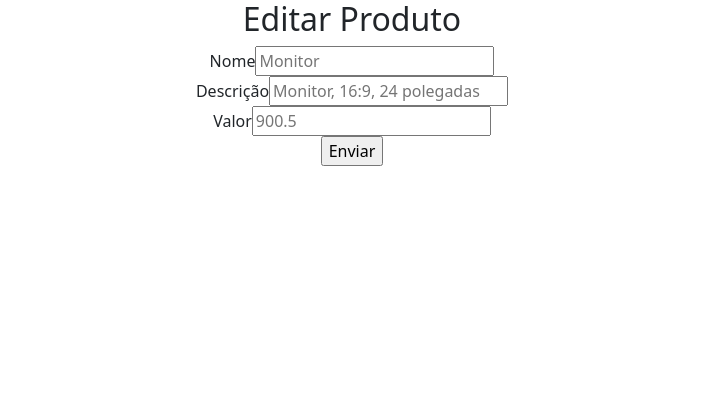
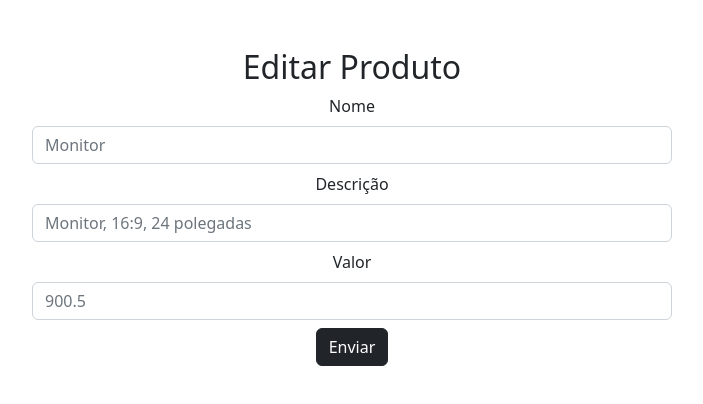
Before and after one commit to diogoasp/t3-frontend-test, a React (Create React App) app: page /produtos/editar/1 in a window 1280 px wide. Shown: the top 404 px of the page, without its empty margins (288-991 px from the left). Built offline with nearby package versions, Linux system fonts and the light colour scheme.

Commit message:
add style in edit products and product table

```diff
--- a/src/App.css
+++ b/src/App.css
@@ -1,7 +1,7 @@
 .App {
   text-align: center;
 }
-.App button{
+.App header button{
   margin: 10px;
 }
 
@@ -54,3 +54,16 @@
   min-width: 200px;
   border-radius: 20px;
 }
+
+.btn-table{
+  border: none;
+  background-color: inherit;
+  color: inherit;
+  text-decoration: none;
+  margin: 0 10%;
+  font-size: 1.2em;
+}
+
+.btn-table:hover{
+  color: #508aff;
+}
--- a/src/components/Header.tsx
+++ b/src/components/Header.tsx
@@ -48,7 +48,7 @@ const Header = ({ user }: HeaderProps) => {
             <Navbar.Collapse className="justify-content-end">
               <Navbar.Text>
                 {hasUser() ? <span>Olá, {user?.email}</span> : null}
-                <Button variant='dark' data-testid="sair" onClick={toLogin()} >  {hasUser() ? <span>Sair</span> : <span>Entrar</span>} </Button>
+                {hasUser() ? <Button variant='danger' data-testid="sair" onClick={toLogin()} ><span>Sair</span></Button> : <Button variant='success' data-testid="sair" onClick={toLogin()} ><span>Entrar</span> </Button>}
               </Navbar.Text>
             </Navbar.Collapse>
           </Container>
--- a/src/components/ProductTables.tsx
+++ b/src/components/ProductTables.tsx
@@ -1,4 +1,6 @@
 import React from 'react';
+import { Table } from 'react-bootstrap';
+import { BiCart, BiEditAlt, BiTrash } from 'react-icons/bi';
 import { Link } from "react-router-dom";
 import { IProdutoController } from '../interfaces/produtoController';
 import { IUsuario } from '../interfaces/usuario';
@@ -32,14 +34,17 @@ const ProductTable = ({ controller, user }: ProdutoProps) => {
 
 
   return (
-    <>
-      <table data-testid="productTable">
+    <div className='d-flex justify-content-center m-5'>
+      <Table striped bordered hover data-testid="productTable">
+        <thead>
           <tr>
             <th> Nome </th>
             <th> Descrição </th>
             <th> Preço </th>
             <th colSpan={2} > Ações </th>
           </tr>
+        </thead>
+        <tbody>
         {
           produtos.map((prod) => (
 
@@ -48,17 +53,18 @@ const ProductTable = ({ controller, user }: ProdutoProps) => {
               <td>{prod.descricao}</td>
               <td>{prod.valor}</td>
               {eAdmin() ?
-                < div >
-                  <td><Link to={{ pathname: `editar/${prod._id}` }}>Editar </Link></td>
-                  <td><button data-testid={prod._id + "-excluir"} onClick={deleteHandler(prod._id !== undefined ? prod._id : 0)} >excluir</button></td>
+                < div className='d-flex justify-content-center'>
+                  <td><Link className='btn-table' to={{ pathname: `editar/${prod._id}` }}><BiEditAlt/></Link></td>
+                  <td><button className='btn-table' data-testid={prod._id + "-excluir"} onClick={deleteHandler(prod._id !== undefined ? prod._id : 0)} ><BiTrash/></button></td>
                 </div>
-                : <td><button data-testid={prod._id + "-add"} onClick={deleteHandler(prod._id !== undefined ? prod._id : 0)} >Adicionar ao Carrinho</button></td>
+                : <td><button className='btn-table' data-testid={prod._id + "-add"} onClick={deleteHandler(prod._id !== undefined ? prod._id : 0)} ><BiCart/></button></td>
               }
             </tr>
           ))
         }
-      </table>
-    </>
+        </tbody>
+      </Table>
+    </div>
   )
 }
 
--- a/src/pages/EditProdutoPage.tsx
+++ b/src/pages/EditProdutoPage.tsx
@@ -1,4 +1,5 @@
 import React, { useState } from "react";
+import { Button, Form } from "react-bootstrap";
 import { useNavigate, useParams } from "react-router-dom";
 import MockProdutoController from "../controller/MockProdutoController";
 
@@ -29,24 +30,24 @@ const EditProdutoPage = () => {
     };
 
     return (
-        <div>
+        <div className='d-flex flex-column justify-content-center m-5 w-50 mx-auto'>
             <h2>Editar Produto</h2>
 
-            <form onSubmit={setOrUpdate}>
-                <div>
-                    <label htmlFor="nome">Nome</label>
-                    <input type="text" name="nome" placeholder={produto.nome} value={nome} onChange={(evento) => setNome(evento.target.value)} />
-                </div>
-                <div>
-                    <label htmlFor="descricao">Descrição</label>
-                    <input type="text" name="descricao" placeholder={produto.descricao} value={descricao} onChange={(evento) => setDescricao(evento.target.value)} />
-                </div>
-                <div>
-                    <label htmlFor="valor">Valor</label>
-                    <input type="text" name="valor" placeholder={produto.valor !== undefined ? produto.valor.toString() : "0"} value={valor} onChange={(evento) => setValor(evento.target.value)} />
-                </div>
-                <input type="submit" value="Enviar" />
-            </form>
+            <Form onSubmit={setOrUpdate}>
+                <Form.Group className="mb-2" controlId="formBasicNome">
+                    <Form.Label>Nome</Form.Label>
+                    <Form.Control type="text" name="nome" placeholder={produto.nome} value={nome} onChange={(evento) => setNome(evento.target.value)} />
+                </Form.Group>
+                <Form.Group className="mb-2" controlId="formBasicDescription">
+                    <Form.Label>Descrição</Form.Label>
+                    <Form.Control type="text" name="descricao" placeholder={produto.descricao} value={descricao} onChange={(evento) => setDescricao(evento.target.value)} />
+                </Form.Group>
+                <Form.Group className="mb-2" controlId="formBasicCost">
+                    <Form.Label>Valor</Form.Label>
+                    <Form.Control type="text" name="valor" placeholder={produto.valor !== undefined ? produto.valor.toString() : "0"} value={valor} onChange={(evento) => setValor(evento.target.value)} />
+                </Form.Group>
+                <Button className="mb-2" variant="dark" type="submit">Enviar</Button>
+            </Form>
         </div>
     )
 }
--- a/src/pages/ProdutosPage.tsx
+++ b/src/pages/ProdutosPage.tsx
@@ -1,3 +1,4 @@
+import { BiPlusCircle } from "react-icons/bi";
 import { Link, useLocation } from "react-router-dom";
 import Header from "../components/Header";
 import ProductTable from "../components/ProductTables";
@@ -17,7 +18,7 @@ const ProdutosPage = ({ user }: ProdutoProps) => {
             <Header user={defUser()} />
             {/* header / menu */}
             <h2>Lista de Produtos Cadastrados</h2>
-            <Link to={{ pathname: `editar/0` }}>Adicionar Produto</Link>
+            <Link className="btn btn-success" to={{ pathname: `editar/0` }}> <BiPlusCircle className="fs-5 m-2"/>Adicionar Produto</Link>
             <ProductTable controller={controller} user={defUser()} />
         </div>
 
```
Lines whose indentation alone changed are shown as unchanged.
